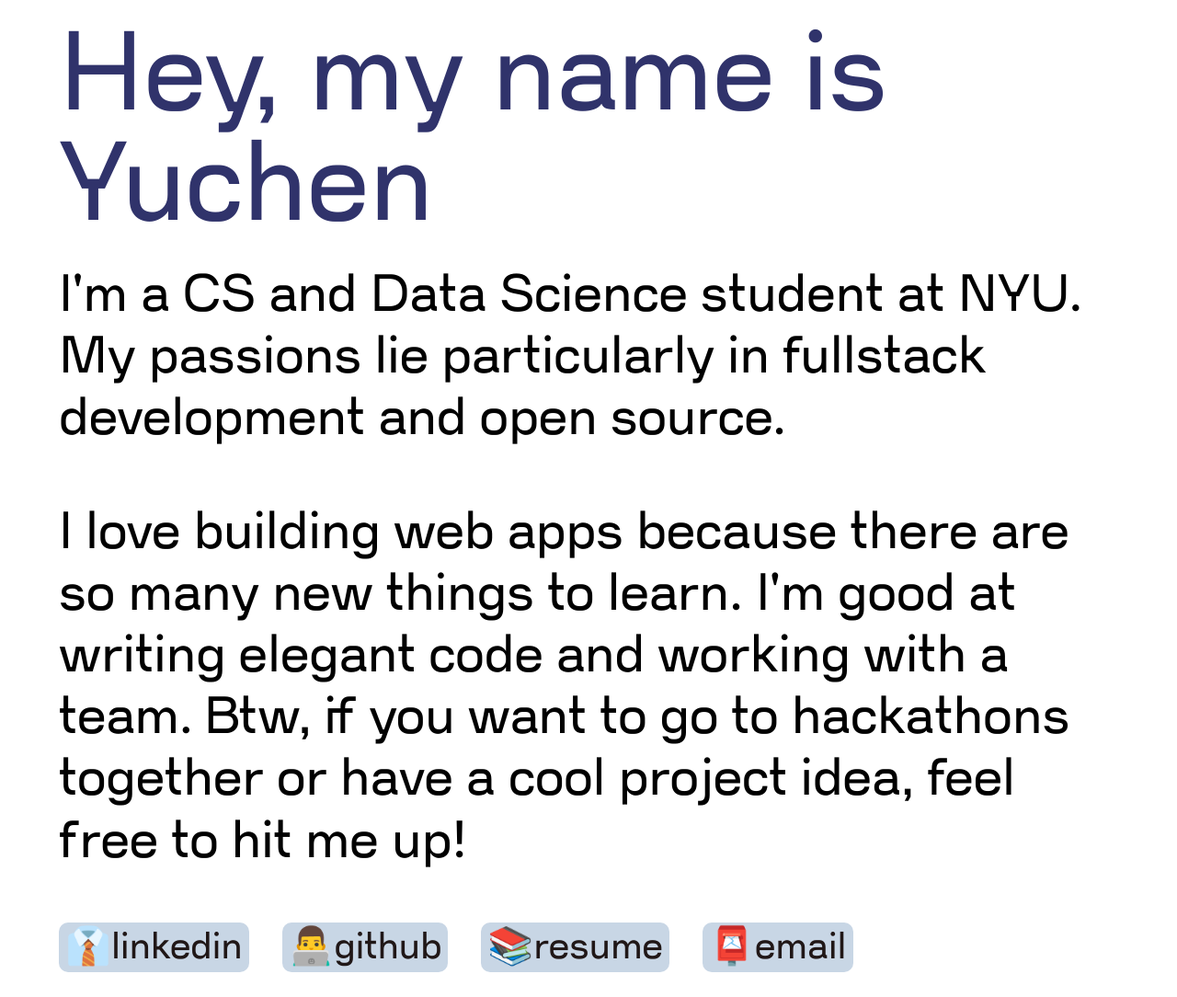
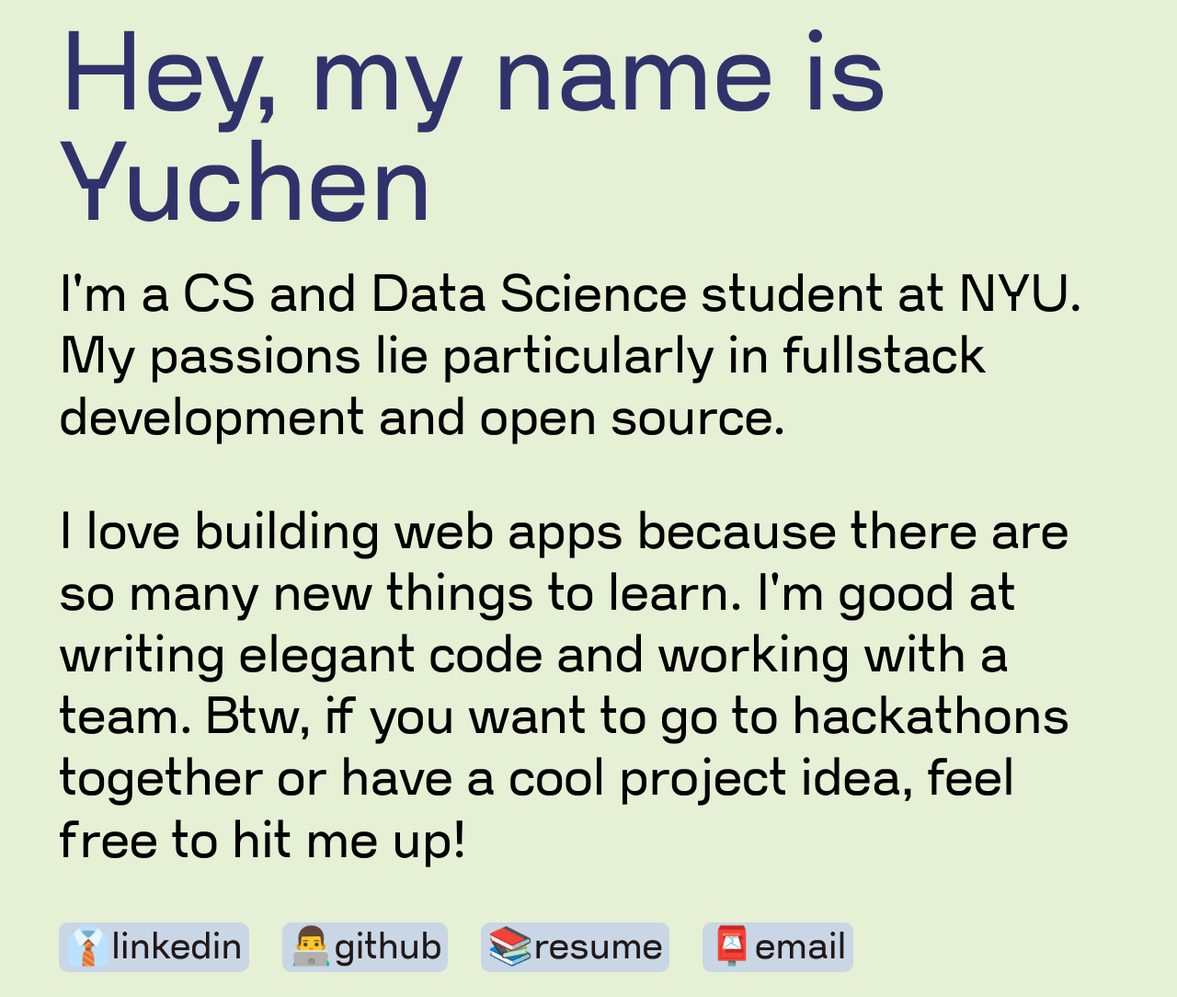
Before and after one commit to yuchenliu15/yuchenliu15.github.io, a Jekyll site: the page built from index.md, in a window 1280 px wide. Shown: the whole page at 92% size. Built offline with Jekyll 4.4.1, drawn with Linux system fonts in a browser that asks for light colours.

Commit message:
add beige background

```diff
--- a/_sass/main.scss
+++ b/_sass/main.scss
@@ -15,6 +15,7 @@ body{
     overflow: auto;
     overflow-y: auto;
     overflow-x: hidden;
+    background-color: #e6f0d4;
 }
 
 @font-face {
```
